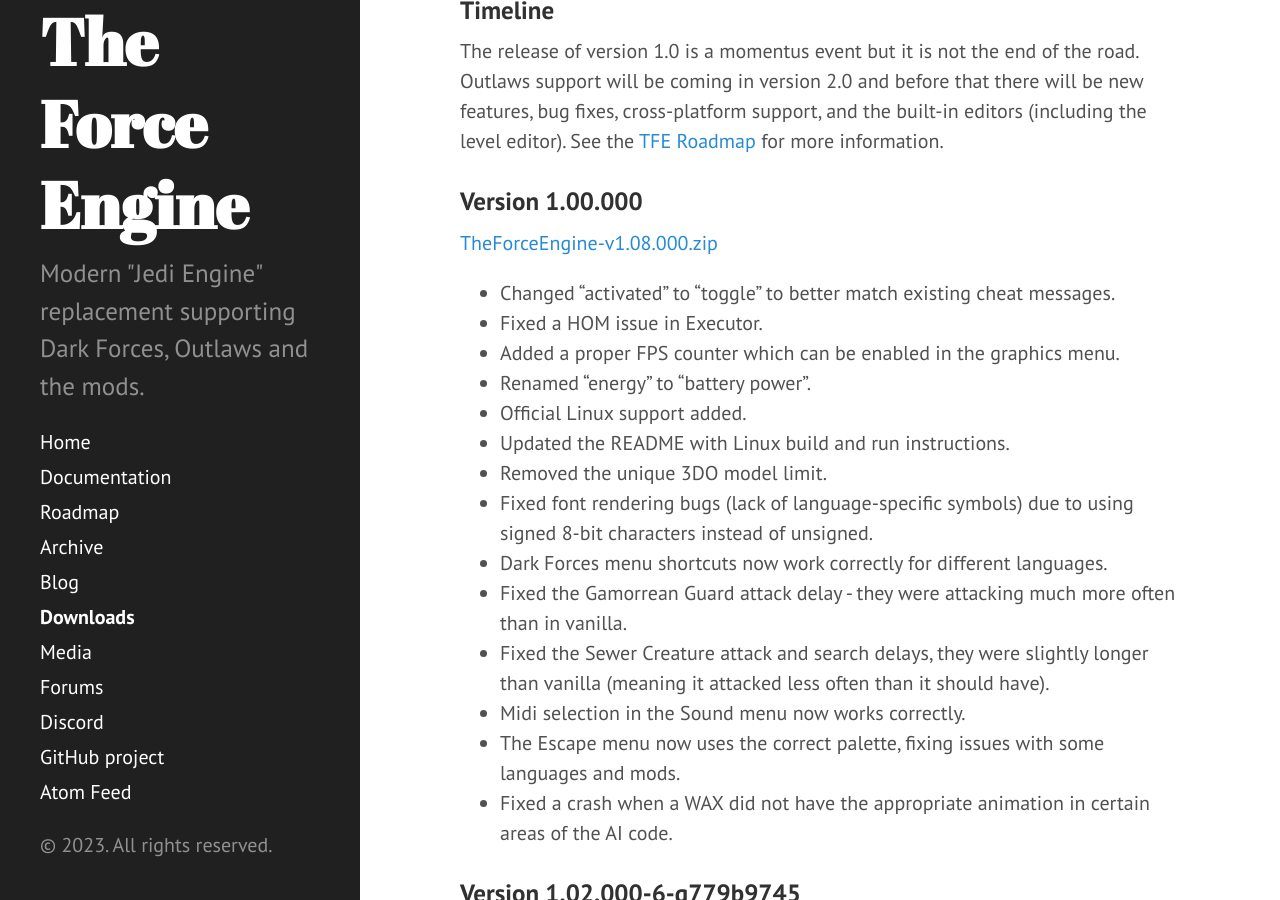
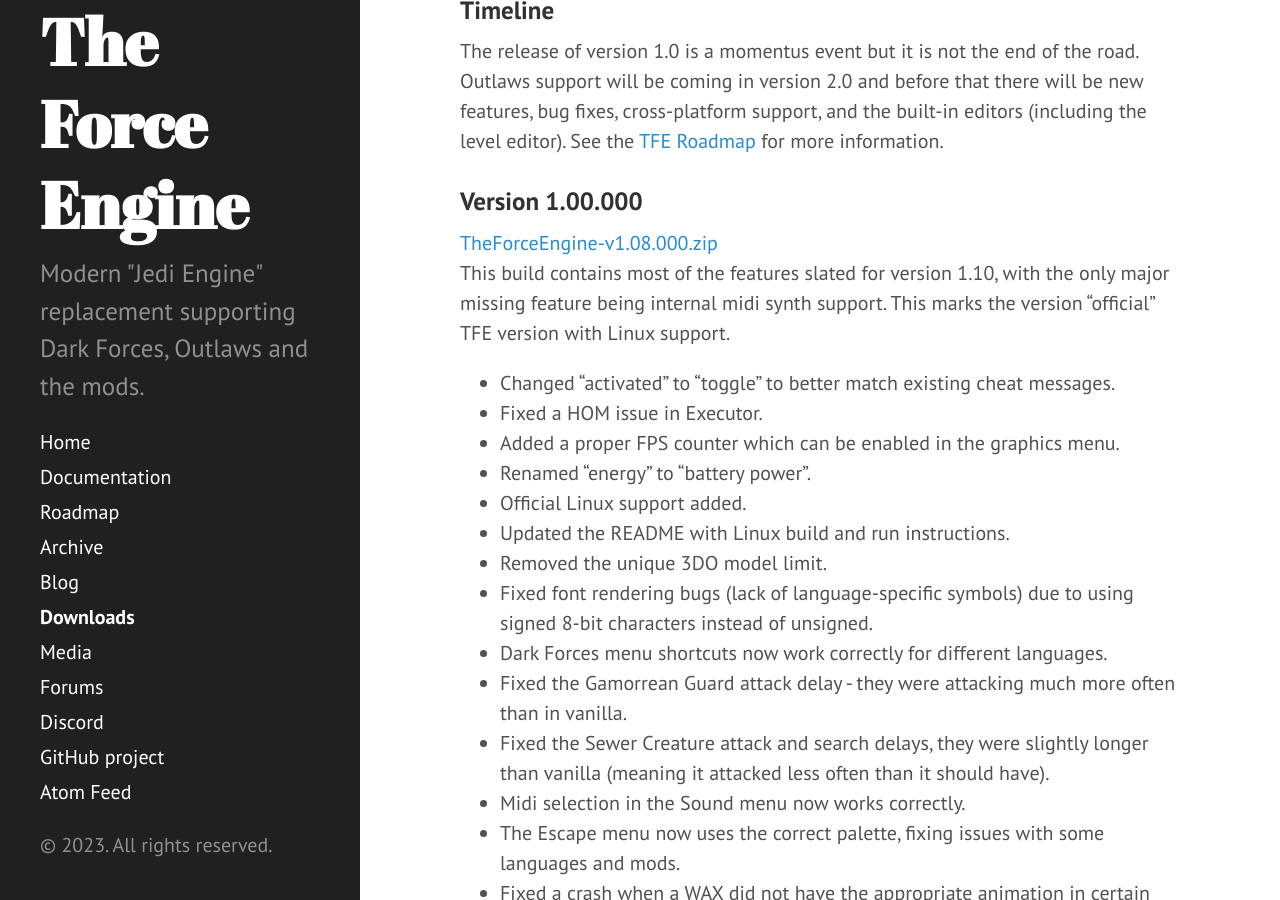
Before and after one commit to TheForceEngine/TheForceEngine.github.io, a Jekyll site: the page built from downloads.md, in a window 1280 px wide and 900 px high, scrolled down 485 px. Built offline with Jekyll 4.4.1, drawn with Linux system fonts in a browser that asks for light colours.

Commit message:
Update downloads.md

```diff
--- a/downloads.md
+++ b/downloads.md
@@ -13,6 +13,7 @@
 
 ### Version 1.00.000
 [TheForceEngine-v1.08.000.zip](archive/TheForceEngine-v1.08.000.zip) <br>
+This build contains most of the features slated for version 1.10, with the only major missing feature being internal midi synth support. This marks the version "official" TFE version with Linux support.
 * Changed "activated" to "toggle" to better match existing cheat messages.
 * Fixed a HOM issue in Executor.
 * Added a proper FPS counter which can be enabled in the graphics menu.
```
